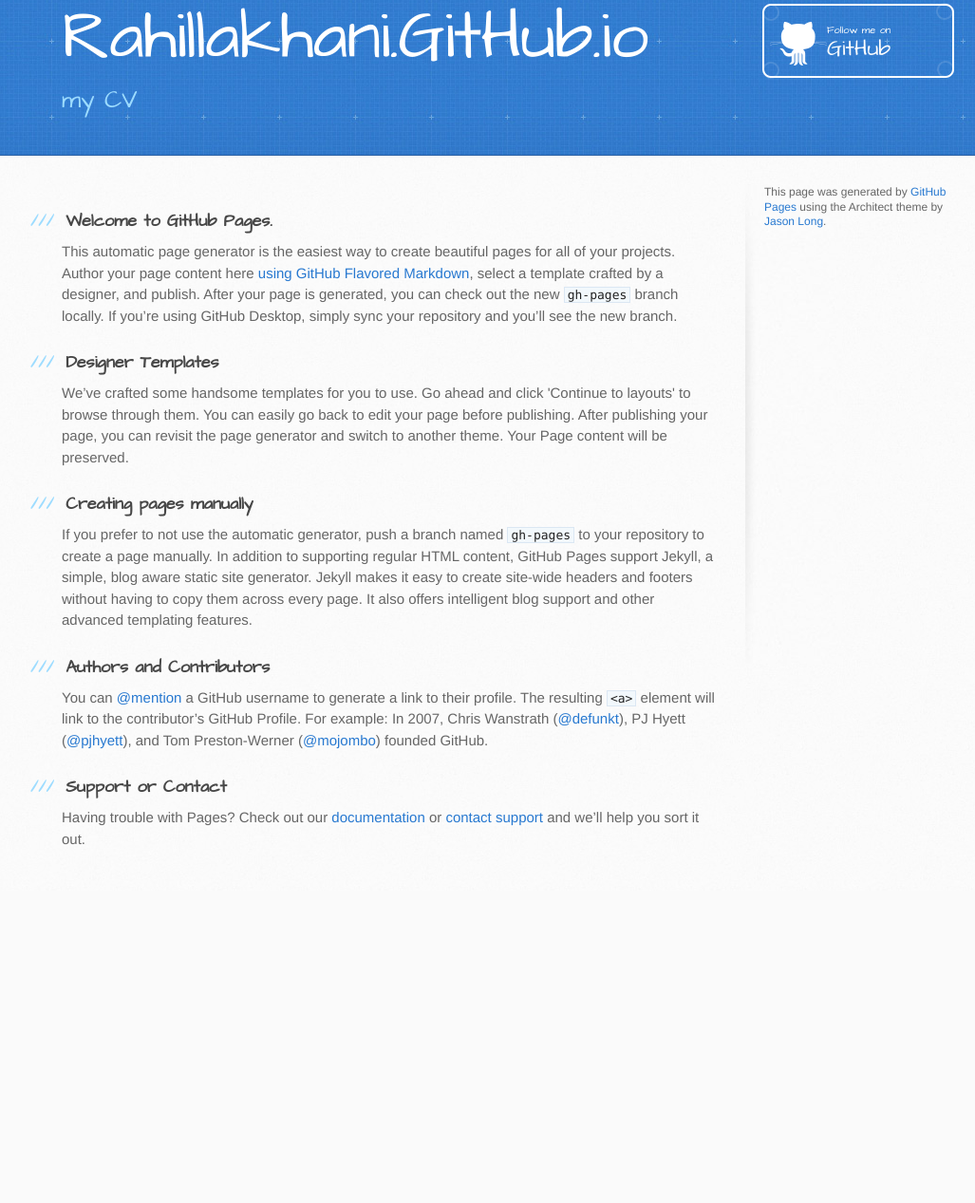
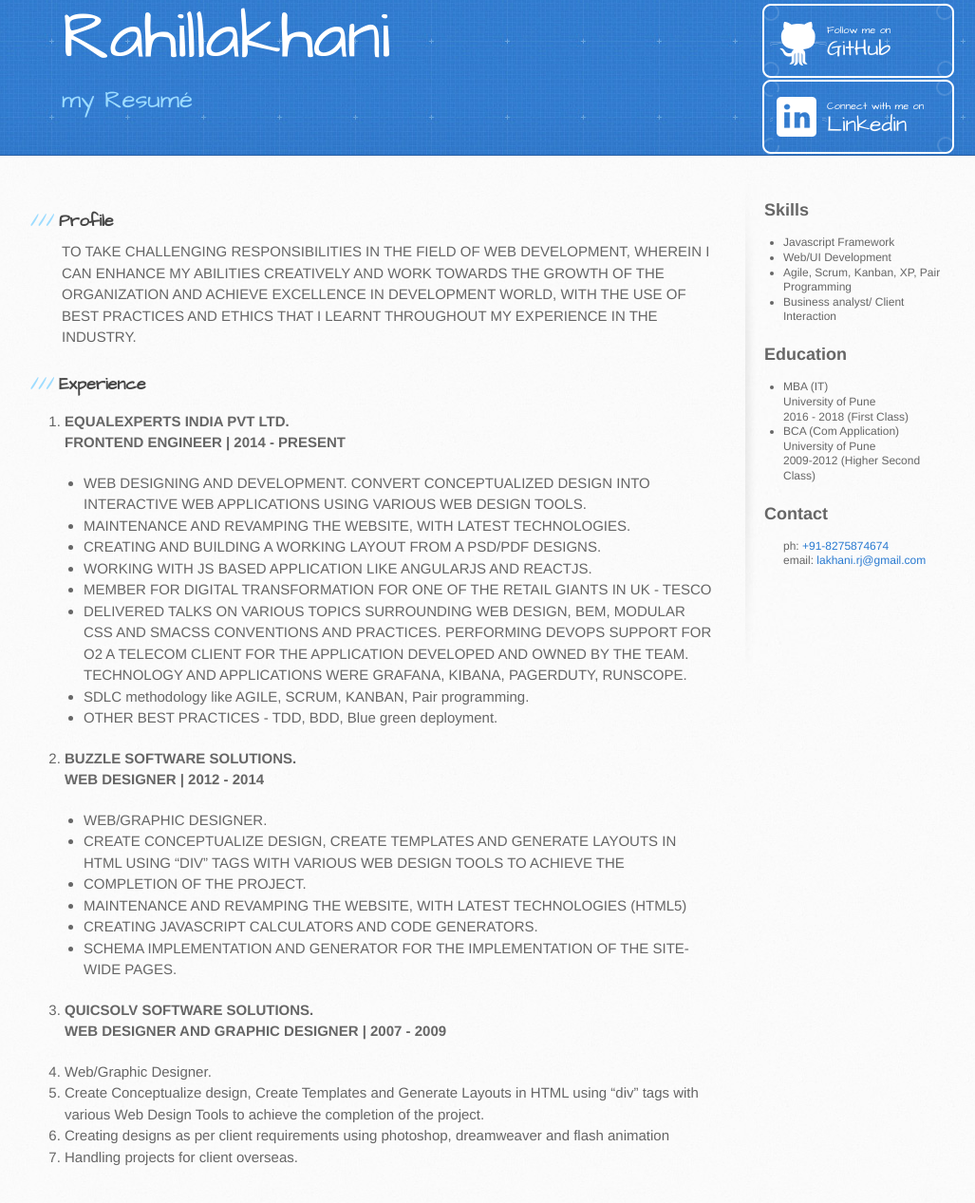
Before and after one commit to rahillakhani/rahillakhani.github.io, a plain HTML site: page index.html in a window 1280 px wide. Shown: the part 37-1304 px from the top of the page at 95% size, without its empty margins (105-1132 px from the left). Before the commit the page ends 975 px from the top, so only its background shows below. Drawn offline with Linux system fonts and the light colour scheme.

Commit message:
ADDED EXP AND CONNECT BUTTONS

```diff
--- a/index.html
+++ b/index.html
@@ -13,55 +13,145 @@
   <script src="//html5shiv.googlecode.com/svn/trunk/html5.js"></script>
   <![endif]-->
 
-    <title>Rahillakhani.GitHub.io by rahillakhani</title>
+  <title>Rahillakhani</title>
 </head>
 
 <body>
 <header>
   <div class="inner">
-        <h1>Rahillakhani.GitHub.io</h1>
-        <h2>my CV</h2>
-        <a href="https://github.com/rahillakhani" class="button"><small>Follow me on</small> GitHub</a>
+    <div style="float:right">
+
+      <a href="https://github.com/rahillakhani" class="button git" style="position: static; display: block;"><small>Follow me on</small> GitHub</a>
+      <a href="https://linkedin.com/in/rahillakhani" class="button lin" style="position: static; display: block;"><small>Connect with me on</small> Linkedin</a>
+    </div>
+    <h1>Rahillakhani</h1>
+    <h2>my Resumé</h2>
   </div>
 </header>
+<!--<nav>-->
+<!--  <ul>-->
+<!--    <li><a class="anchor" href="#profile" aria-hidden="true"><span aria-hidden="true" class="octicon octicon-link"></span>Profile</a></li>-->
+<!--    <li><a class="anchor" href="#profile" aria-hidden="true"><span aria-hidden="true" class="octicon octicon-link"></span>Profile</a></li>-->
+<!--  </ul>-->
+<!--</nav>-->
 
 <div id="content-wrapper">
   <div class="inner clearfix">
     <section id="main-content">
-          <h3>
-<a id="welcome-to-github-pages" class="anchor" href="#welcome-to-github-pages" aria-hidden="true"><span aria-hidden="true" class="octicon octicon-link"></span></a>Welcome to GitHub Pages.</h3>
+      <h3 id="profile">Profile</h3>
+      <p>
+        TO TAKE CHALLENGING RESPONSIBILITIES IN THE FIELD OF WEB DEVELOPMENT, WHEREIN I CAN ENHANCE MY ABILITIES CREATIVELY AND WORK TOWARDS THE GROWTH OF THE ORGANIZATION AND ACHIEVE EXCELLENCE IN DEVELOPMENT WORLD, WITH THE USE OF BEST PRACTICES AND ETHICS THAT I LEARNT THROUGHOUT MY EXPERIENCE IN THE INDUSTRY.</p>
 
-<p>This automatic page generator is the easiest way to create beautiful pages for all of your projects. Author your page content here <a href="https://guides.github.com/features/mastering-markdown/">using GitHub Flavored Markdown</a>, select a template crafted by a designer, and publish. After your page is generated, you can check out the new <code>gh-pages</code> branch locally. If you’re using GitHub Desktop, simply sync your repository and you’ll see the new branch.</p>
 
-<h3>
-<a id="designer-templates" class="anchor" href="#designer-templates" aria-hidden="true"><span aria-hidden="true" class="octicon octicon-link"></span></a>Designer Templates</h3>
+      <h3 id="experience">Experience</h3>
+      <ol>
+        <li>
+          <b>
+            EQUALEXPERTS INDIA PVT LTD.<br>
+            FRONTEND ENGINEER | 2014 - PRESENT
+          </b>
+          <p>
+          <ul>
+            <li> WEB DESIGNING AND DEVELOPMENT. CONVERT CONCEPTUALIZED DESIGN INTO INTERACTIVE WEB APPLICATIONS USING VARIOUS WEB DESIGN TOOLS.</li>
+            <li> MAINTENANCE AND REVAMPING THE WEBSITE, WITH LATEST TECHNOLOGIES.</li>
+            <li> CREATING AND BUILDING A WORKING LAYOUT FROM A PSD/PDF DESIGNS.</li>
+            <li> WORKING WITH JS BASED APPLICATION LIKE ANGULARJS AND REACTJS.</li>
+            <li> MEMBER FOR DIGITAL TRANSFORMATION FOR ONE OF THE RETAIL GIANTS IN UK - TESCO</li>
+            <li> DELIVERED TALKS ON VARIOUS TOPICS SURROUNDING WEB DESIGN, BEM, MODULAR CSS AND SMACSS CONVENTIONS AND PRACTICES.
+              PERFORMING DEVOPS SUPPORT FOR O2 A TELECOM CLIENT FOR THE APPLICATION DEVELOPED AND OWNED BY
+              THE TEAM. TECHNOLOGY AND APPLICATIONS WERE GRAFANA, KIBANA, PAGERDUTY, RUNSCOPE.</li>
+            <li>SDLC methodology like AGILE, SCRUM, KANBAN, Pair programming.</li>
+            <li>OTHER BEST PRACTICES - TDD, BDD, Blue green deployment.</li>
+          </ul>
+          </p>
+        </li>
+        <li>
+          <b>
+            BUZZLE SOFTWARE SOLUTIONS.<br>
+            WEB DESIGNER | 2012 - 2014
+          </b>
+          <p>
+          <ul>
+            <li>WEB/GRAPHIC DESIGNER.
+            <li>CREATE CONCEPTUALIZE DESIGN, CREATE TEMPLATES AND GENERATE LAYOUTS IN HTML USING “DIV” TAGS  WITH VARIOUS WEB DESIGN TOOLS TO ACHIEVE THE</li>
+            <li>COMPLETION OF THE PROJECT.</li>
+            <li>MAINTENANCE AND REVAMPING THE WEBSITE, WITH LATEST TECHNOLOGIES (HTML5)</li>
+            <li>CREATING JAVASCRIPT CALCULATORS AND CODE GENERATORS.</li>
+            <li>SCHEMA IMPLEMENTATION AND GENERATOR FOR THE IMPLEMENTATION OF THE SITE-WIDE PAGES.</li>
+          </ul>
+          </p>
+        </li>
 
-<p>We’ve crafted some handsome templates for you to use. Go ahead and click 'Continue to layouts' to browse through them. You can easily go back to edit your page before publishing. After publishing your page, you can revisit the page generator and switch to another theme. Your Page content will be preserved.</p>
+        <li>
+          <b>
+            QUICSOLV SOFTWARE SOLUTIONS.<br>
+            WEB DESIGNER AND GRAPHIC DESIGNER | 2007 - 2009
+          </b>
+          <p>
+        <li>Web/Graphic Designer.</li>
+        <li>Create Conceptualize design, Create Templates and Generate Layouts in HTML using “div” tags with various Web Design Tools to achieve the completion of the project.</li>
+        <li>Creating designs as per client requirements using photoshop, dreamweaver and flash animation</li>
+        <li>Handling projects for client overseas.</li>
+        </ul>
+        </p>
+        </li>
+      </ol>
 
-<h3>
-<a id="creating-pages-manually" class="anchor" href="#creating-pages-manually" aria-hidden="true"><span aria-hidden="true" class="octicon octicon-link"></span></a>Creating pages manually</h3>
+<!--      <h3>-->
+<!--        DETAILED SKILLS-->
+<!--      </h3>-->
 
-<p>If you prefer to not use the automatic generator, push a branch named <code>gh-pages</code> to your repository to create a page manually. In addition to supporting regular HTML content, GitHub Pages support Jekyll, a simple, blog aware static site generator. Jekyll makes it easy to create site-wide headers and footers without having to copy them across every page. It also offers intelligent blog support and other advanced templating features.</p>
+<!--      <p>If you prefer to not use the automatic generator, push a branch named <code>gh-pages</code> to your repository to create a page manually. In addition to supporting regular HTML content, GitHub Pages support Jekyll, a simple, blog aware static site generator. Jekyll makes it easy to create site-wide headers and footers without having to copy them across every page. It also offers intelligent blog support and other advanced templating features.</p>-->
 
-<h3>
-<a id="authors-and-contributors" class="anchor" href="#authors-and-contributors" aria-hidden="true"><span aria-hidden="true" class="octicon octicon-link"></span></a>Authors and Contributors</h3>
+<!--      <h3>-->
+<!--        <a id="authors-and-contributors" class="anchor" href="#authors-and-contributors" aria-hidden="true"><span aria-hidden="true" class="octicon octicon-link"></span></a>Authors and Contributors</h3>-->
 
-<p>You can <a href="https://help.github.com/articles/basic-writing-and-formatting-syntax/#mentioning-users-and-teams" class="user-mention">@mention</a> a GitHub username to generate a link to their profile. The resulting <code>&lt;a&gt;</code> element will link to the contributor’s GitHub Profile. For example: In 2007, Chris Wanstrath (<a href="https://github.com/defunkt" class="user-mention">@defunkt</a>), PJ Hyett (<a href="https://github.com/pjhyett" class="user-mention">@pjhyett</a>), and Tom Preston-Werner (<a href="https://github.com/mojombo" class="user-mention">@mojombo</a>) founded GitHub.</p>
+<!--      <p>You can <a href="https://help.github.com/articles/basic-writing-and-formatting-syntax/#mentioning-users-and-teams" class="user-mention">@mention</a> a GitHub username to generate a link to their profile. The resulting <code>&lt;a&gt;</code> element will link to the contributor’s GitHub Profile. For example: In 2007, Chris Wanstrath (<a href="https://github.com/defunkt" class="user-mention">@defunkt</a>), PJ Hyett (<a href="https://github.com/pjhyett" class="user-mention">@pjhyett</a>), and Tom Preston-Werner (<a href="https://github.com/mojombo" class="user-mention">@mojombo</a>) founded GitHub.</p>-->
 
-<h3>
-<a id="support-or-contact" class="anchor" href="#support-or-contact" aria-hidden="true"><span aria-hidden="true" class="octicon octicon-link"></span></a>Support or Contact</h3>
+<!--      <h3>-->
+<!--        <a id="support-or-contact" class="anchor" href="#support-or-contact" aria-hidden="true"><span aria-hidden="true" class="octicon octicon-link"></span></a>Support or Contact</h3>-->
 
-<p>Having trouble with Pages? Check out our <a href="https://help.github.com/pages">documentation</a> or <a href="https://github.com/contact">contact support</a> and we’ll help you sort it out.</p>
+<!--      <p>Having trouble with Pages? Check out our <a href="https://help.github.com/pages">documentation</a> or <a href="https://github.com/contact">contact support</a> and we’ll help you sort it out.</p>-->
     </section>
 
     <aside id="sidebar">
-
-
-          <p>This page was generated by <a href="https://pages.github.com">GitHub Pages</a> using the Architect theme by <a href="https://twitter.com/jasonlong">Jason Long</a>.</p>
+      <h2>Skills</h2>
+      <ul>
+        <li>Javascript Framework</li>
+        <li>Web/UI Development</li>
+        <li>Agile, Scrum, Kanban, XP, Pair Programming</li>
+        <li>Business analyst/ Client Interaction</li>
+      </ul>
+      <h2>Education</h2>
+      <ul>
+        <li>
+          MBA (IT) <br>
+          University of Pune <br>
+          2016 - 2018 (First Class)
+        </li>
+        <li>
+          BCA (Com Application)<br>
+          University of Pune <br>
+          2009-2012 (Higher Second Class)
+        </li>
+      </ul>
+      <h2>Contact</h2>
+      <ul style="list-style: none;">
+        <li>
+          ph: <a href="tel:+918275874674">+91-8275874674</a><br>
+          email: <a href="mailto:lakhani.rj@gmail.com">lakhani.rj@gmail.com</a>
+        </li>
+      </ul>
     </aside>
   </div>
 </div>
 
 
+
+
+
+<!--This automatic page generator is the easiest way to create beautiful pages for all of your projects. Author your page content here <a href="https://guides.github.com/features/mastering-markdown/">using GitHub Flavored Markdown</a>, select a template crafted by a designer, and publish. After your page is generated, you can check out the new <code>gh-pages</code> branch locally. If you’re using GitHub Desktop, simply sync your repository and you’ll see the new branch-->
+
+
 </body>
 </html>
--- a/stylesheets/stylesheet.css
+++ b/stylesheets/stylesheet.css
@@ -534,8 +534,14 @@ header a.button {
   position: absolute;
   top: 0;
   right: 0;
+}
+header a.button.git {
   background: transparent url(../images/github-button.png) 0 0 no-repeat;
 }
+header a.button.lin {
+  background: transparent url(../images/linkedin-button.png) 0 0 no-repeat;
+}
+
 aside a.button {
   display: block;
   width: 138px;
```
Also changed, not shown: images/linkedin-button-copy.png (added), images/linkedin-button.png (added). Lines whose indentation alone changed are shown as unchanged.
